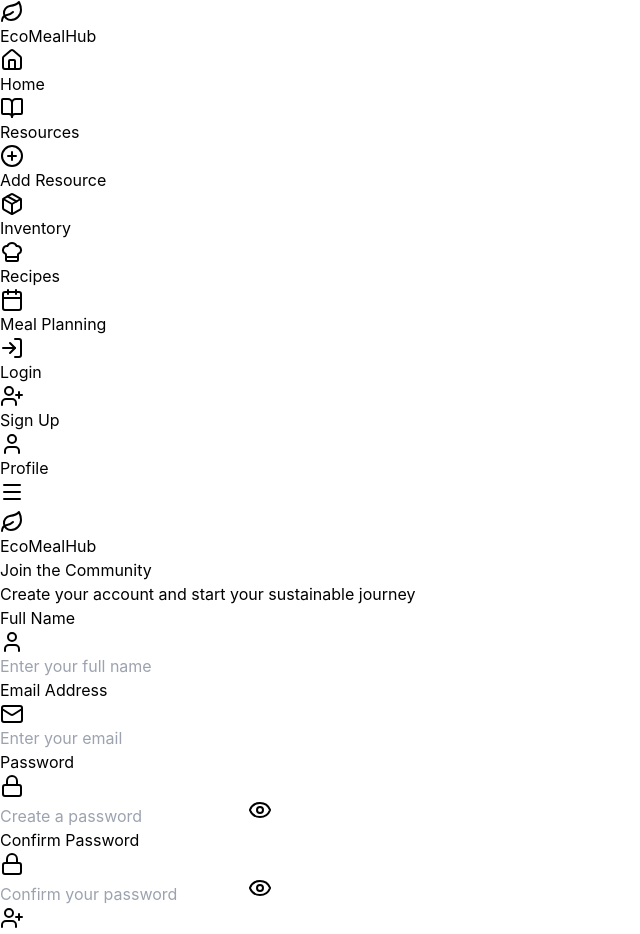
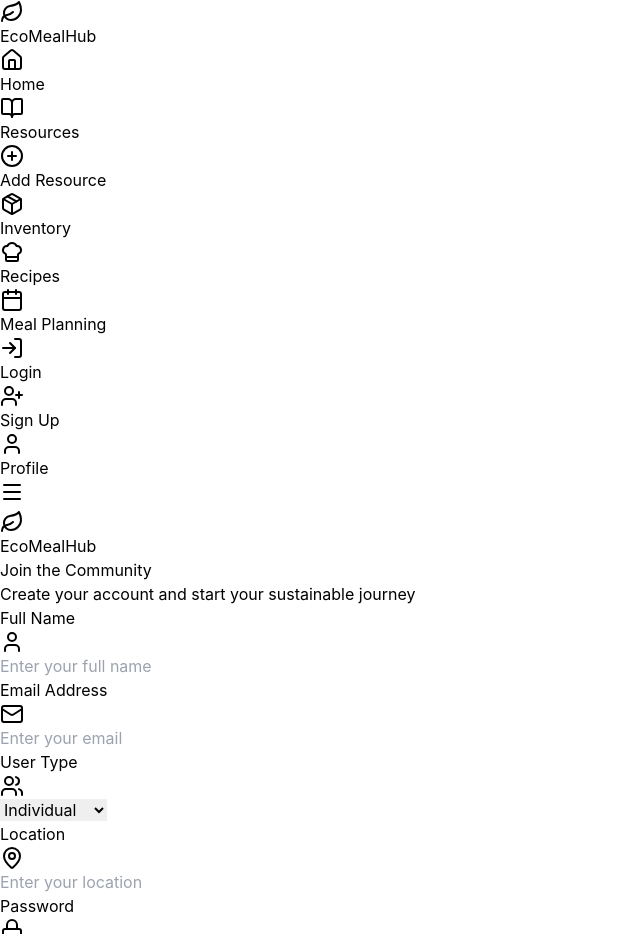
Before and after one commit to Tahmidul-Islam-Omi/EcoMealHub, a React (Vite) app in the folder Frontend/EcoMealHub/: page /signup in a window 1280 px wide. Shown: the top 934 px of the page, without its empty margins (0-640 px from the left). Built offline with nearby package versions, Linux system fonts and the light colour scheme.

Commit message:
Registration, Login connect with backend done

```diff
--- a/Frontend/EcoMealHub/src/pages/LoginPage.jsx
+++ b/Frontend/EcoMealHub/src/pages/LoginPage.jsx
@@ -26,24 +26,23 @@ const LoginPage = () => {
     setError('');
 
     try {
-      // Simulate login - replace with actual authentication later
-      await new Promise(resolve => setTimeout(resolve, 1500));
+      const response = await fetch('http://localhost:5432/api/v1/auth/login', {
+        method: 'POST',
+        headers: { 'Content-Type': 'application/json' },
+        body: JSON.stringify(formData)
+      });
 
-      // TODO: Replace with actual authentication API call
-      // const response = await fetch('http://localhost:3000/api/auth/login', {
-      //   method: 'POST',
-      //   headers: { 'Content-Type': 'application/json' },
-      //   body: JSON.stringify(formData)
-      // });
+      const data = await response.json();
 
-      console.log('Login attempt:', formData);
+      if (!response.ok) {
+        throw new Error(data.message || 'Login failed');
+      }
 
-      // Simulate successful login
-      localStorage.setItem('user', JSON.stringify({ email: formData.email, name: 'Demo User' }));
-      window.location.href = '/'; // Replace with proper navigation
+      localStorage.setItem('user', JSON.stringify(data));
+      window.location.href = '/';
 
-    } catch {
-      setError('Login failed. Please check your credentials and try again.');
+    } catch (err) {
+      setError(err.message || 'Login failed. Please check your credentials and try again.');
     } finally {
       setIsLoading(false);
     }
--- a/Frontend/EcoMealHub/src/pages/SignUpPage.jsx
+++ b/Frontend/EcoMealHub/src/pages/SignUpPage.jsx
@@ -1,13 +1,16 @@
 import { useState } from 'react';
 import { Link } from 'react-router-dom';
-import { UserPlus, Mail, Lock, Eye, EyeOff, User, Leaf, AlertCircle } from 'lucide-react';
+import { UserPlus, Mail, Lock, Eye, EyeOff, User, Leaf, AlertCircle, MapPin, Users } from 'lucide-react';
 
 const SignUpPage = () => {
   const [formData, setFormData] = useState({
     name: '',
     email: '',
     password: '',
-    confirmPassword: ''
+    confirmPassword: '',
+    user_type: 'individual',
+    household_size: 1,
+    location: ''
   });
   const [showPassword, setShowPassword] = useState(false);
   const [showConfirmPassword, setShowConfirmPassword] = useState(false);
@@ -16,10 +19,17 @@ const SignUpPage = () => {
 
   const handleInputChange = (e) => {
     const { name, value } = e.target;
-    setFormData(prev => ({
-      ...prev,
+    const newData = {
+      ...formData,
       [name]: value
-    }));
+    };
+
+    // If user_type is individual, set household_size to 1
+    if (name === 'user_type' && value === 'individual') {
+      newData.household_size = 1;
+    }
+
+    setFormData(newData);
     // Clear error when user starts typing
     if (errors[name]) {
       setErrors(prev => ({
@@ -54,6 +64,14 @@ const SignUpPage = () => {
       newErrors.confirmPassword = 'Passwords do not match';
     }
 
+    if (formData.user_type !== 'individual' && !formData.household_size) {
+      newErrors.household_size = 'Household size is required';
+    }
+
+    if (!formData.location.trim()) {
+      newErrors.location = 'Location is required';
+    }
+
     setErrors(newErrors);
     return Object.keys(newErrors).length === 0;
   };
@@ -68,35 +86,30 @@ const SignUpPage = () => {
     setIsLoading(true);
 
     try {
-      // Simulate registration - replace with actual API call later
-      await new Promise(resolve => setTimeout(resolve, 1500));
-
-      // TODO: Replace with actual registration API call
-      // const response = await fetch('http://localhost:3000/api/auth/register', {
-      //   method: 'POST',
-      //   headers: { 'Content-Type': 'application/json' },
-      //   body: JSON.stringify({
-      //     name: formData.name,
-      //     email: formData.email,
-      //     password: formData.password
-      //   })
-      // });
-
-      console.log('Registration attempt:', {
-        name: formData.name,
-        email: formData.email,
-        password: '[HIDDEN]'
+      const response = await fetch('http://localhost:5432/api/v1/auth/register', {
+        method: 'POST',
+        headers: { 'Content-Type': 'application/json' },
+        body: JSON.stringify({
+          full_name: formData.name,
+          email: formData.email,
+          password: formData.password,
+          user_type: formData.user_type,
+          household_size: parseInt(formData.household_size),
+          location: formData.location
+        })
       });
 
-      // Simulate successful registration
-      localStorage.setItem('user', JSON.stringify({
-        email: formData.email,
-        name: formData.name
-      }));
-      window.location.href = '/'; // Replace with proper navigation
+      const data = await response.json();
 
-    } catch {
-      setErrors({ submit: 'Registration failed. Please try again.' });
+      if (!response.ok) {
+        throw new Error(data.message || 'Registration failed');
+      }
+
+      localStorage.setItem('user', JSON.stringify(data));
+      window.location.href = '/';
+
+    } catch (err) {
+      setErrors({ submit: err.message || 'Registration failed. Please try again.' });
     } finally {
       setIsLoading(false);
     }
@@ -170,6 +183,84 @@ const SignUpPage = () => {
                 <div className="flex items-center gap-1 mt-2 text-red-400 text-sm">
                   <AlertCircle className="w-4 h-4" />
                   {errors.email}
+                </div>
+              )}
+            </div>
+
+            {/* User Type */}
+            <div>
+              <label htmlFor="user_type" className="block text-sm font-semibold text-slate-200 mb-2">
+                User Type
+              </label>
+              <div className="relative">
+                <Users className="absolute left-3 top-1/2 transform -translate-y-1/2 text-slate-500 w-5 h-5" />
+                <select
+                  id="user_type"
+                  name="user_type"
+                  value={formData.user_type}
+                  onChange={handleInputChange}
+                  className="w-full pl-10 pr-4 py-3 bg-slate-700/60 border border-slate-600 rounded-lg text-slate-200 focus:outline-none focus:ring-2 focus:ring-green-500 focus:border-transparent transition-all appearance-none cursor-pointer"
+                >
+                  <option value="individual">Individual</option>
+                  <option value="family">Family</option>
+                  <option value="community">Community</option>
+                </select>
+              </div>
+            </div>
+
+            {/* Household Size */}
+            {formData.user_type !== 'individual' && (
+              <div>
+                <label htmlFor="household_size" className="block text-sm font-semibold text-slate-200 mb-2">
+                  Household Size
+                </label>
+                <div className="relative">
+                  <Users className="absolute left-3 top-1/2 transform -translate-y-1/2 text-slate-500 w-5 h-5" />
+                  <input
+                    type="number"
+                    id="household_size"
+                    name="household_size"
+                    value={formData.household_size}
+                    onChange={handleInputChange}
+                    min="2"
+                    className={`w-full pl-10 pr-4 py-3 bg-slate-700/60 border rounded-lg text-slate-200 placeholder-slate-500 focus:outline-none focus:ring-2 focus:ring-green-500 focus:border-transparent transition-all ${
+                      errors.household_size ? 'border-red-500' : 'border-slate-600'
+                    }`}
+                    placeholder="Enter household size"
+                  />
+                </div>
+                {errors.household_size && (
+                  <div className="flex items-center gap-1 mt-2 text-red-400 text-sm">
+                    <AlertCircle className="w-4 h-4" />
+                    {errors.household_size}
+                  </div>
+                )}
+              </div>
+            )}
+
+            {/* Location */}
+            <div>
+              <label htmlFor="location" className="block text-sm font-semibold text-slate-200 mb-2">
+                Location
+              </label>
+              <div className="relative">
+                <MapPin className="absolute left-3 top-1/2 transform -translate-y-1/2 text-slate-500 w-5 h-5" />
+                <input
+                  type="text"
+                  id="location"
+                  name="location"
+                  value={formData.location}
+                  onChange={handleInputChange}
+                  className={`w-full pl-10 pr-4 py-3 bg-slate-700/60 border rounded-lg text-slate-200 placeholder-slate-500 focus:outline-none focus:ring-2 focus:ring-green-500 focus:border-transparent transition-all ${
+                    errors.location ? 'border-red-500' : 'border-slate-600'
+                  }`}
+                  placeholder="Enter your location"
+                />
+              </div>
+              {errors.location && (
+                <div className="flex items-center gap-1 mt-2 text-red-400 text-sm">
+                  <AlertCircle className="w-4 h-4" />
+                  {errors.location}
                 </div>
               )}
             </div>
@@ -282,13 +373,6 @@ const SignUpPage = () => {
             </Link>
           </p>
         </div>
-
-        {/* Demo Note */}
-        <div className="mt-8 bg-indigo-500/10 border border-indigo-500/20 rounded-lg p-4 text-center">
-          <p className="text-sm text-indigo-300">
-            <strong>Demo Mode:</strong> Registration will create a local demo account
-          </p>
-        </div>
       </div>
     </div>
   );
```
Also changed, not shown: 1 other file (tests, documents, lock files or other folders).
